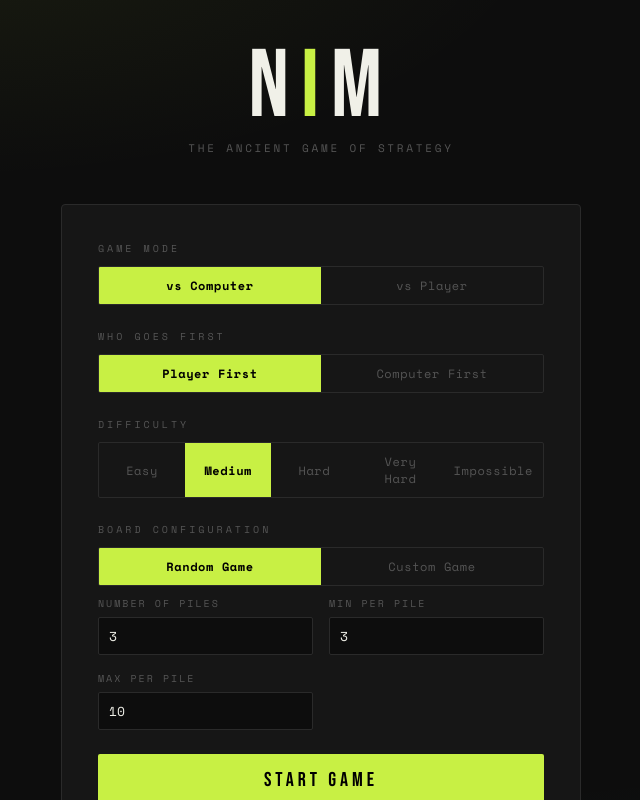
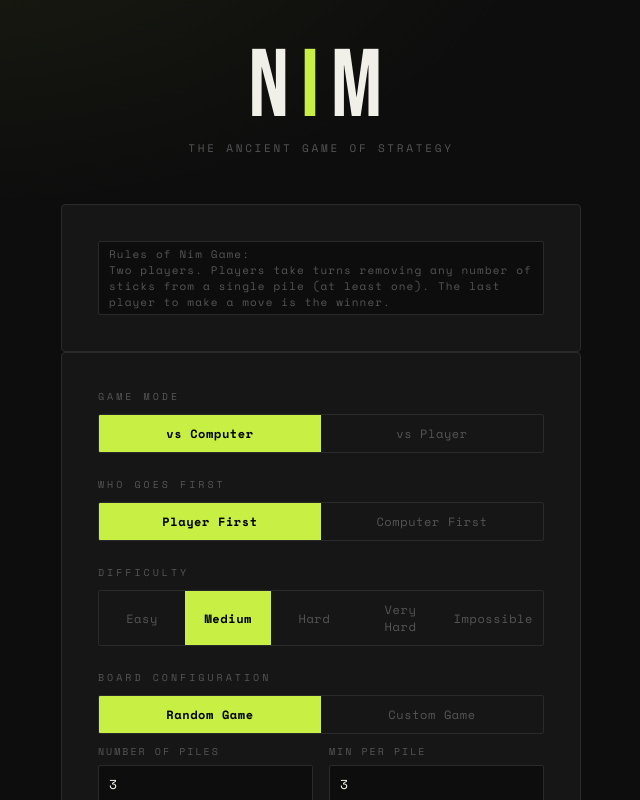
Before and after one commit to lemon-mochi/Nim-Game, a React (Vite) app in the folder frontend/: page / in a window 1280 px wide. Shown: the top 800 px of the page, without its empty margins (319-959 px from the left). Built offline with nearby package versions, Linux system fonts and the light colour scheme.

Commit message:
add rules. More work for custom boards

```diff
--- a/frontend/src/App.jsx
+++ b/frontend/src/App.jsx
@@ -35,7 +35,7 @@ export default function NimGame() {
   const [turnMsg, setTurnMsg] = useState("");
   const [winner, setWinner] = useState("");
   const [customGame, setCustomGame] = useState(false);
-  const [buttomMsg, setbuttonMsg] = useState("Start Game")
+  const [buttomMsg, setbuttonMsg] = useState("Start Game");
 
   const maxAmount = selectedPile !== null && state ? state.piles[selectedPile] : 1;
 
@@ -250,6 +250,13 @@ export default function NimGame() {
         <div className="subtitle">The Ancient Game of Strategy</div>
 
         {screen === "setup" && (
+          <>
+            <div className="setup-card">
+              <div className="rules-badge">
+              Rules of Nim Game: <br></br>
+              Two players. Players take turns removing any number of sticks from a single pile (at least one). The last player to make a move is the winner.
+              </div>
+            </div>
             <div className="setup-card">
               {error && <div className="error-msg">{error}</div>}
 
@@ -319,6 +326,8 @@ export default function NimGame() {
                     <input type="number" value={setup.num_piles}
                       onChange={e => setSetup(s => ({ ...s, num_piles: e.target.value }))} />
                   </div>
+                  {!customGame && (
+                    <>
                       <div className="field">
                         <label>Min per Pile</label>
                         <input type="number" value={setup.min_per_pile}
@@ -329,6 +338,9 @@ export default function NimGame() {
                         <input type="number" value={setup.max_per_pile}
                           onChange={e => setSetup(s => ({ ...s, max_per_pile: e.target.value }))} />
                       </div>
+                    </>
+                  )}
+
                 </div>
               </div>
 
@@ -336,6 +348,8 @@ export default function NimGame() {
                 {loading ? "Starting..." : buttomMsg}
               </button>
             </div>
+          </>
+
         )}
 
         {screen === "game" && state && (
--- a/frontend/src/styles/nim.scss
+++ b/frontend/src/styles/nim.scss
@@ -174,7 +174,7 @@ body {
   0%, 100% { opacity: 1; }
   50% { opacity: 0.3; }
 }
-.nim-sum-badge {
+.rules-badge {
   font-size: 11px;
   letter-spacing: 0.1em;
   color: $global-muted;
@@ -183,7 +183,7 @@ body {
   border-radius: 2px;
   padding: 4px 10px;
 }
-.nim-sum-badge span {
+.rules-badge span {
   color: $global-text;
   font-weight: 700;
   margin-left: 6px;
```
Lines whose indentation alone changed are shown as unchanged.
